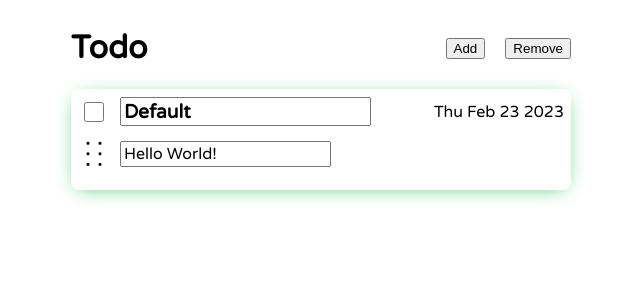
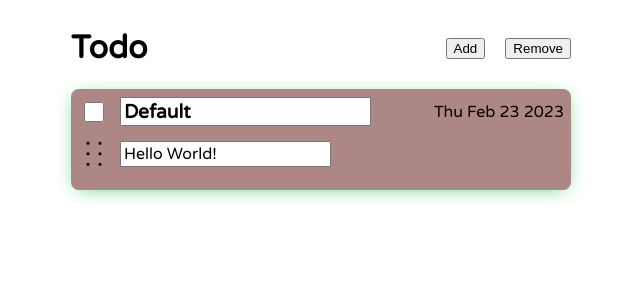
Before and after one commit to Gigabyte5671/UA92-MB-TodoList, a Vue app: page / in a window 1280 px wide. Both pictures are taken after a click on the button "Add". Shown: the top 300 px of the page, without its empty margins (319-959 px from the left). Built offline with nearby package versions, Linux system fonts and the light colour scheme.

Commit message:
background color

```diff
--- a/src/components/ListItem.vue
+++ b/src/components/ListItem.vue
@@ -65,7 +65,7 @@ li {
 	gap: 1ch;
 	margin-bottom: 1rem;
 	padding: 0.7ch 0.7ch 2ch;
-	background-color: white;
+	background-color: rgb(173, 134, 134);
 	border-radius: 0.5rem;
 	box-shadow: 0px 3px 20px -7px hsl(140, 72%, 44%);
 	cursor: grab;
```
